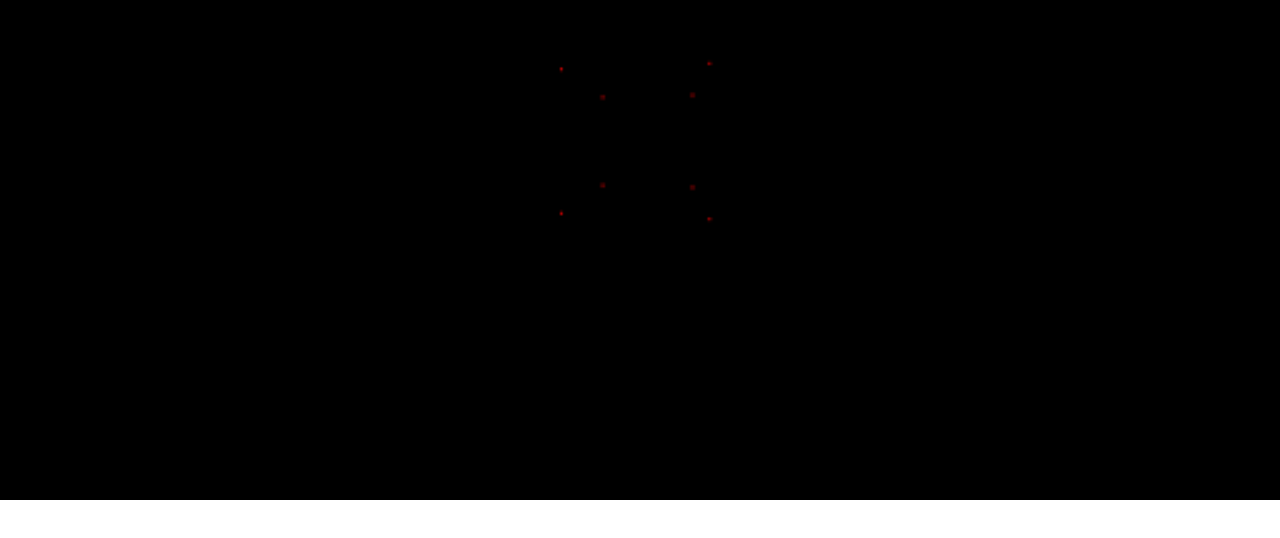
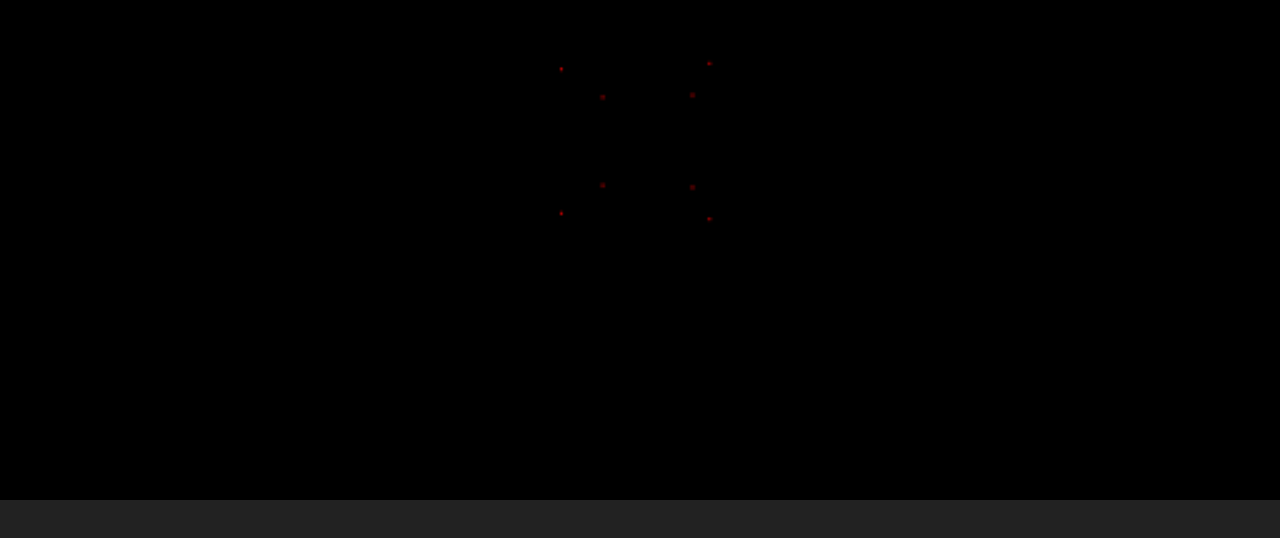
Before and after one commit to cpinta/html-canvas-3d-renderer, a React (Create React App) app: page / in a window 1280 px wide. Shown: the part 220-758 px from the top of the page. Built offline with nearby package versions, Linux system fonts and the light colour scheme.

Commit message:
set non canvas background to a dark gray

```diff
--- a/src/index.css
+++ b/src/index.css
@@ -5,6 +5,8 @@ body {
     sans-serif;
   -webkit-font-smoothing: antialiased;
   -moz-osx-font-smoothing: grayscale;
+
+  background-color: #222;
 }
 
 code {
```
